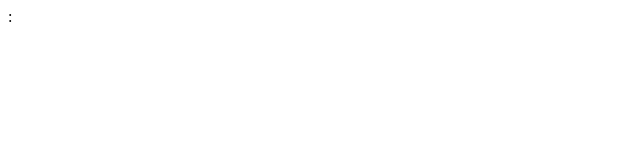
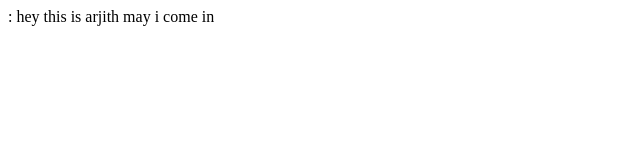
Before and after one commit to Arjith23/student-name, a plain HTML site: page index.html in a window 1280 px wide. Shown: the whole page, without its empty margins (0-640 px from the left). Drawn offline with Linux system fonts and the light colour scheme.

Commit message:
docs:updated name

```diff
--- a/index.html
+++ b/index.html
@@ -7,6 +7,7 @@
     <title>studentsite</title>
 </head>
 <body>
-
+    hey this is arjith
+    may i come in
 </body>
 </html>
```
